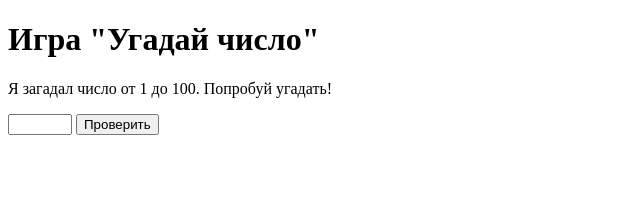
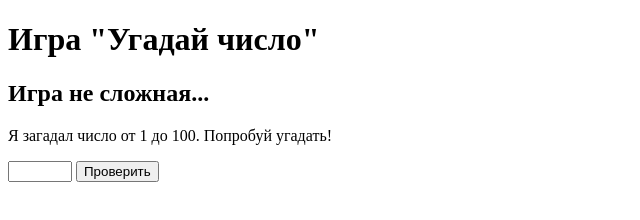
Before and after one commit to Maksim-Goranchuk/QA, a plain HTML site: page Code/Game.html in a window 1280 px wide. Shown: the whole page, without its empty margins (0-640 px from the left). Drawn offline with Linux system fonts and the light colour scheme.

Commit message:
One more commit

```diff
--- a/Code/Game.html
+++ b/Code/Game.html
@@ -6,6 +6,7 @@
 </head>
 <body>
     <h1>Игра "Угадай число"</h1>
+    <h2>Игра не сложная...</h2>
     <p>Я загадал число от 1 до 100. Попробуй угадать!</p>
     <input type="number" id="guess" min="1" max="100">
     <button onclick="checkGuess()">Проверить</button>
```
